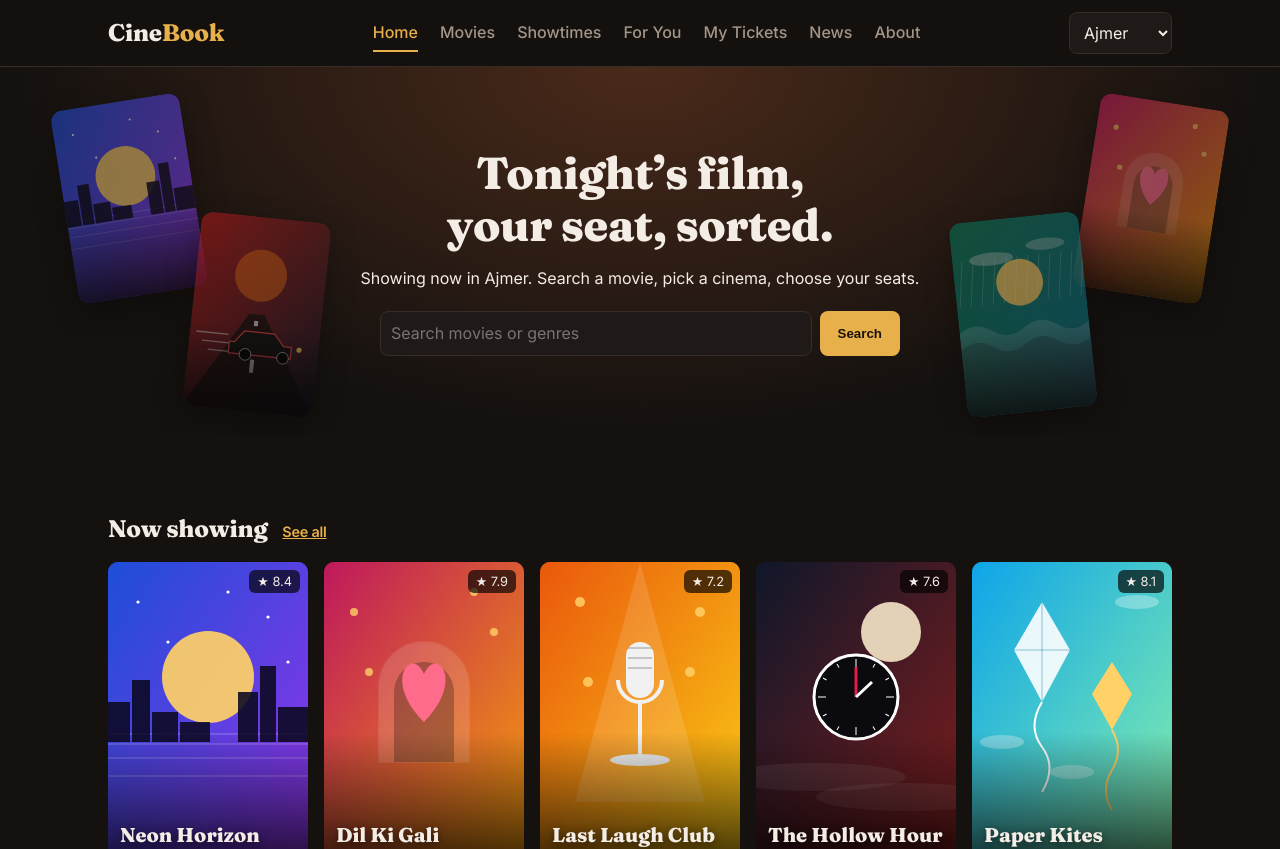
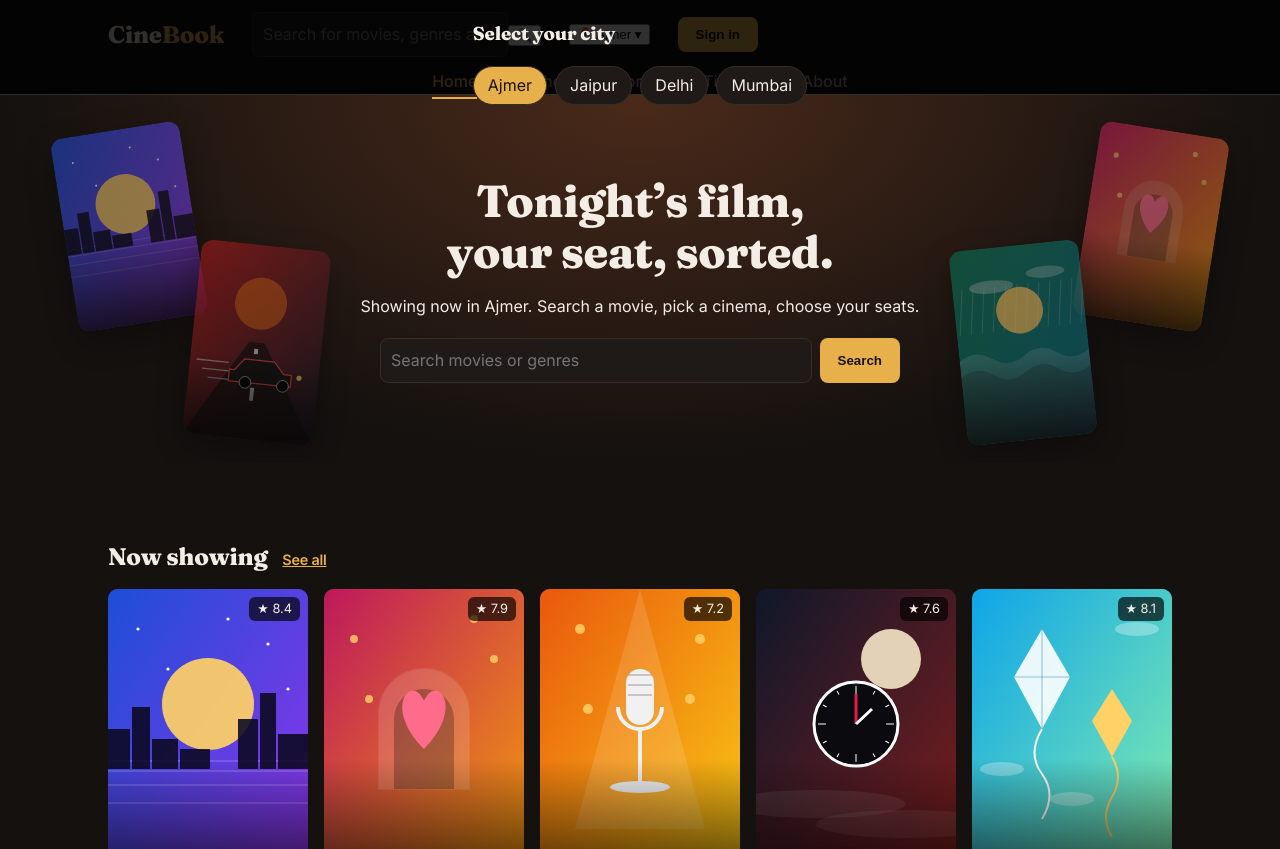
Before and after one commit to Lalitprajapat47/movie-ticket-booking-system, a React (Vite) app: page / in a window 1280 px wide. Shown: the top 849 px of the page. Built offline with nearby package versions, Linux system fonts and the light colour scheme.

Commit message:
feat: enhance Header component with search functionality and city selection

```diff
--- a/src/App.jsx
+++ b/src/App.jsx
@@ -1,3 +1,4 @@
+import { useState } from 'react'
 import { Routes, Route, Link, NavLink, useNavigate } from 'react-router-dom'
 import { useApp } from './store.jsx'
 import { CITIES } from './data'
@@ -12,17 +13,28 @@ import About from './pages/About.jsx'
 import { NewsList, NewsDetail } from './pages/News.jsx'
 
 function Header() {
-  const { city, setCity } = useApp()
+  const { city, setCity, track } = useApp(); const nav = useNavigate()
+  const [q, setQ] = useState(''); const [open, setOpen] = useState(() => !localStorage.getItem('cb_cityset'))
+  const pick = c => { setCity(c); localStorage.setItem('cb_cityset', '1'); setOpen(false) }
+  const go = e => { e.preventDefault(); if (q.trim()) track('search', { q: q.trim() }); nav(`/movies?q=${encodeURIComponent(q)}`) }
   return (
     <header className="hdr">
       <div className="hin">
         <Link to="/" className="logo">Cine<b>Book</b></Link>
-        <nav>
-          {[['/', 'Home'], ['/movies', 'Movies'], ['/showtimes', 'Showtimes'], ['/insights', 'For You'], ['/tickets', 'My Tickets'], ['/news', 'News'], ['/about', 'About']].map(([to, l]) =>
-            <NavLink key={to} to={to} end={to === '/'}>{l}</NavLink>)}
-        </nav>
-        <select aria-label="City" value={city} onChange={e => setCity(e.target.value)}>{CITIES.map(c => <option key={c}>{c}</option>)}</select>
+        <form className="hsearch" onSubmit={go}><input value={q} onChange={e => setQ(e.target.value)} placeholder="Search for movies, genres and more" aria-label="Search movies" /><button aria-label="Search">🔍</button></form>
+        <button className="citybtn" onClick={() => setOpen(true)}>📍 {city} ▾</button>
+        <button className="btn sm">Sign in</button>
       </div>
+      <nav className="hnav"><div className="hn">
+        {[['/', 'Home'], ['/movies', 'Movies'], ['/showtimes', 'Showtimes'], ['/insights', 'For You'], ['/tickets', 'My Tickets'], ['/news', 'News'], ['/about', 'About']].map(([to, l]) =>
+          <NavLink key={to} to={to} end={to === '/'}>{l}</NavLink>)}
+      </div></nav>
+      {open && <div className="modal" onClick={() => setOpen(false)}>
+        <div className="cities" onClick={e => e.stopPropagation()}>
+          <h3>Select your city</h3>
+          <div className="chips">{CITIES.map(c => <button key={c} className={c === city ? 'chip on' : 'chip'} onClick={() => pick(c)}>{c}</button>)}</div>
+        </div>
+      </div>}
     </header>
   )
 }
```
